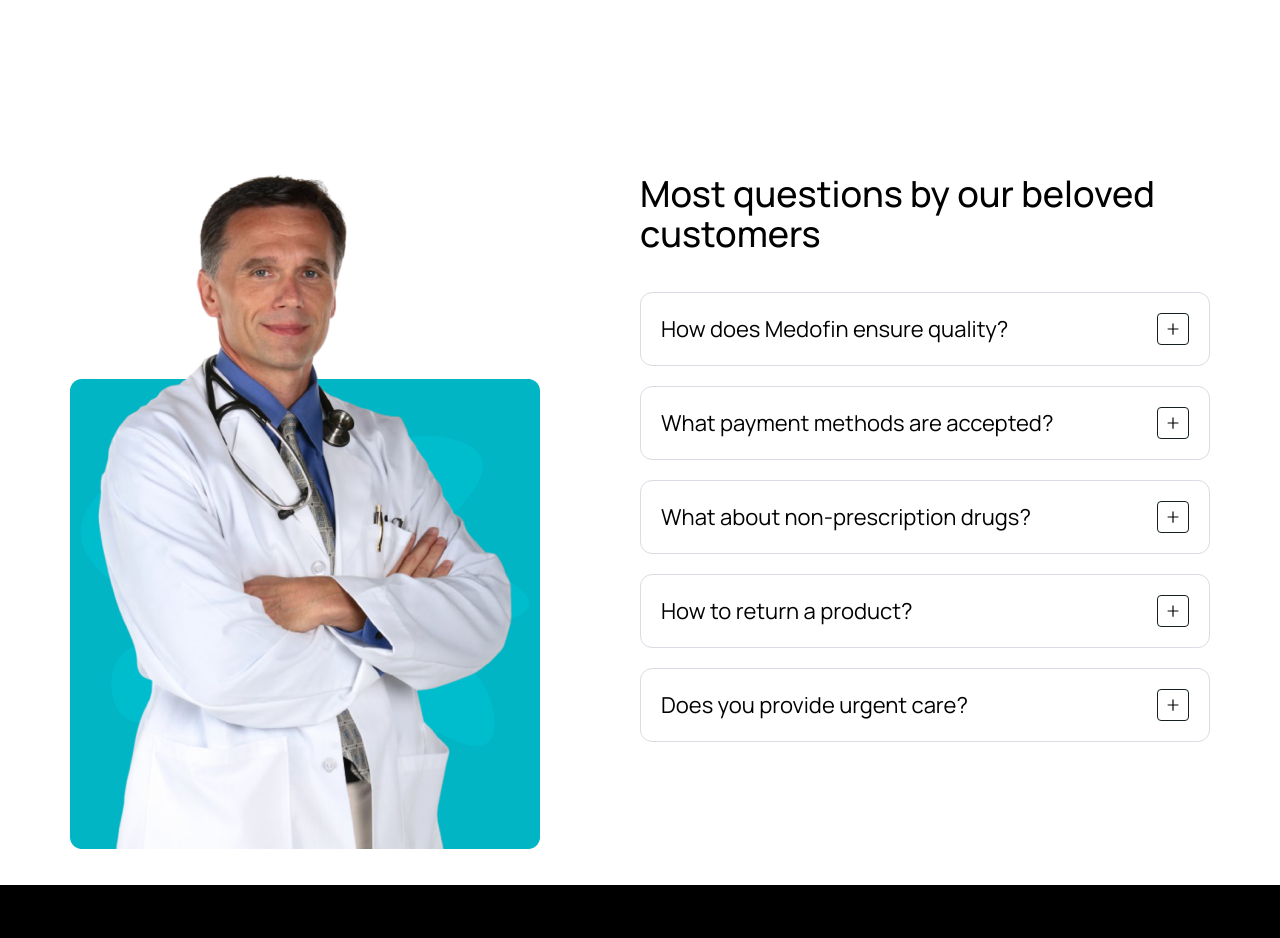
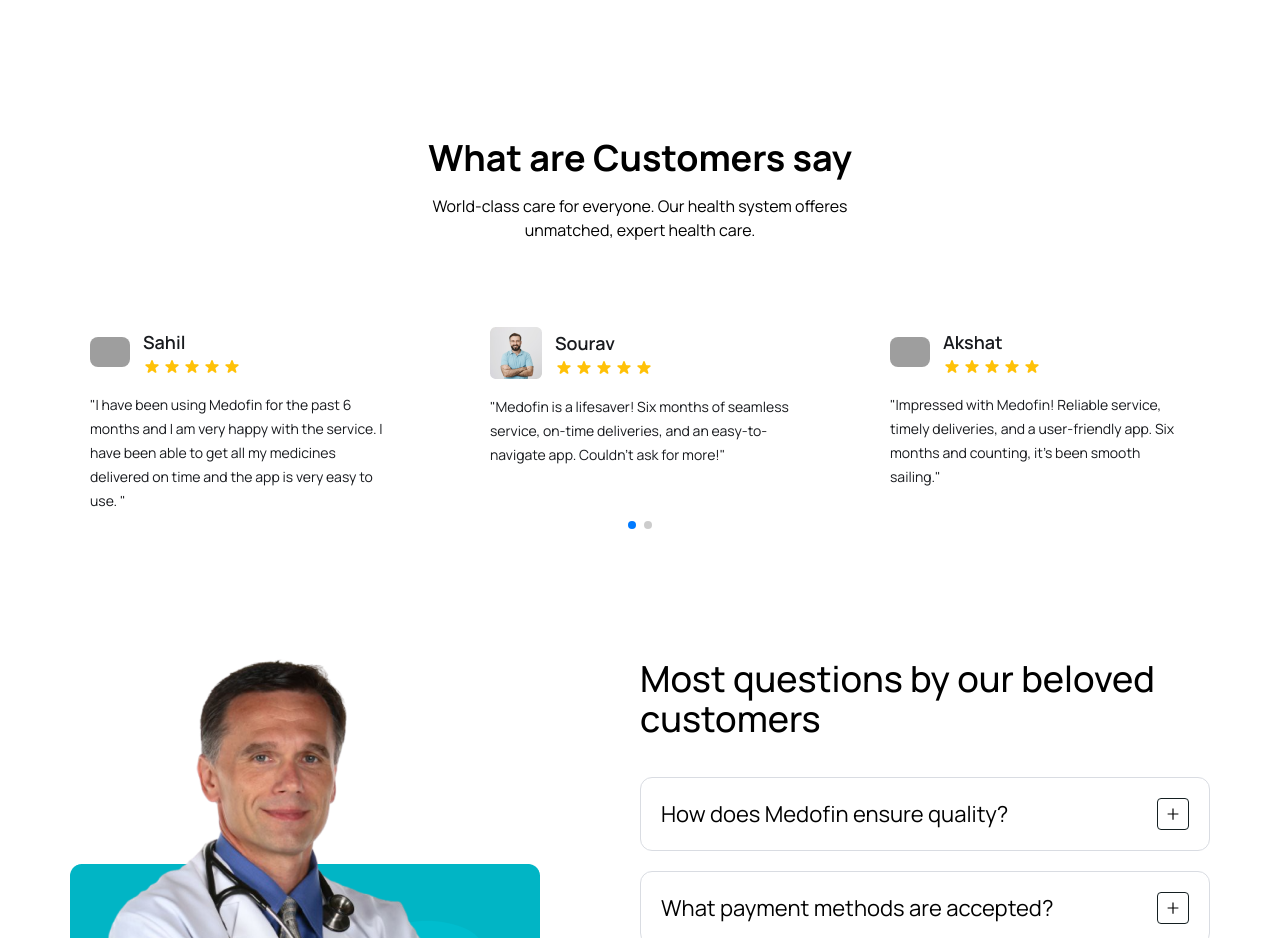
Before and after one commit to vishnubansal001/medofin, a React (Vite) app in the folder client/: page / in a window 1280 px wide. Shown: the part 4100-5038 px from the top of the page. Built offline with nearby package versions, Linux system fonts and the light colour scheme; grey boxes are pictures that could not be loaded; the HTML template or start-up script is replaced by a standard one; a web font is replaced by a local one.

Commit message:
added testimonials section

```diff
--- /dev/null
+++ b/client/src/components/home/Testimonials/TestHome.jsx
@@ -0,0 +1,18 @@
+import React from 'react'
+import Testimonials from '../Testimonials/Testimonials'
+
+const TestHome = () => {
+    return (
+        <section className='mb-20'>
+            <div className='container'>
+                <div className='xl:w-[470px]  mx-auto'>
+                    <h2 className=' text-4xl font-bold text-center'>What are Customers say</h2>
+                    <p className='text-center mt-4'>World-class care for everyone. Our health system offeres unmatched, expert health care.</p>
+                </div>
+                <Testimonials />
+            </div>
+        </section>
+    )
+}
+
+export default TestHome
--- /dev/null
+++ b/client/src/components/home/Testimonials/Testimonials.jsx
@@ -0,0 +1,122 @@
+import React from 'react'
+import { Pagination } from 'swiper'
+import { Swiper, SwiperSlide } from 'swiper/react'
+import 'swiper/css'
+import 'swiper/css/pagination'
+import { HiStar } from 'react-icons/hi'
+import paitAvatar from '../../../assets/patient-avatar.png'
+
+const Testimonials = () => {
+    return (
+        <div className='mt-[30px] lg:mt-[55px]'>
+            <Swiper modules={[Pagination]} spaceBetween={30} slidesPerView={1} pagination={{ clickable: true }}
+                breakpoints={{
+                    640: {
+                        slidesPerView: 1,
+                        spaceBetween: 40
+                    },
+                    768: {
+                        slidesPerView: 2,
+                        spaceBetween: 50
+                    },
+                    1024: {
+                        slidesPerView: 3,
+                        spaceBetween: 60
+                    }
+                }}
+            >
+                <SwiperSlide>
+                    <div className='py-[30px] px-5 rounded-3'>
+                        <div className='flex items-center gap-[13px]'>
+                            <img src="https://avatars.githubusercontent.com/u/115913715?v=4" className='rounded-lg' height={10} width={40} alt="" />
+                            <div>
+                                <h4 className='text-[18px] leading-[30px] font-semibold  text-[#181A1E]'>
+                                    Sahil
+                                </h4>
+                                <div className='flex items-center gap-[2px]'>
+                                    <HiStar className='text-[#FFC107] w-[18px] h-5' />
+                                    <HiStar className='text-[#FFC107] w-[18px] h-5' />
+                                    <HiStar className='text-[#FFC107] w-[18px] h-5' />
+                                    <HiStar className='text-[#FFC107] w-[18px] h-5' />
+                                    <HiStar className='text-[#FFC107] w-[18px] h-5' />
+                                </div>
+                            </div>
+                        </div>
+                        <p className='text-[14px] leading-6 mt-4 text-[#181A1E]'>
+                            "I have been using Medofin for the past 6 months and I am very happy with the service. I have been able to get all my medicines delivered on time and the app is very easy to use. "
+                        </p>
+                    </div>
+                </SwiperSlide>
+                <SwiperSlide>
+                    <div className='py-[30px] px-5 rounded-3'>
+                        <div className='flex items-center gap-[13px]'>
+                            <img src={paitAvatar} alt="" />
+                            <div>
+                                <h4 className='text-[18px] leading-[30px] font-semibold  text-[#181A1E]'>
+                                    Sourav
+                                </h4>
+                                <div className='flex items-center gap-[2px]'>
+                                    <HiStar className='text-[#FFC107] w-[18px] h-5' />
+                                    <HiStar className='text-[#FFC107] w-[18px] h-5' />
+                                    <HiStar className='text-[#FFC107] w-[18px] h-5' />
+                                    <HiStar className='text-[#FFC107] w-[18px] h-5' />
+                                    <HiStar className='text-[#FFC107] w-[18px] h-5' />
+                                </div>
+                            </div>
+                        </div>
+                        <p className='text-[14px] leading-6 mt-4 text-[#181A1E]'>
+                            "Medofin is a lifesaver! Six months of seamless service, on-time deliveries, and an easy-to-navigate app. Couldn't ask for more!"
+                        </p>
+                    </div>
+                </SwiperSlide>
+                <SwiperSlide>
+                    <div className='py-[30px] px-5 rounded-3'>
+                        <div className='flex items-center gap-[13px]'>
+                            <img src="https://avatars.githubusercontent.com/u/118839109?v=4" className='rounded-lg' height={10} width={40} alt="" />
+                            <div>
+                                <h4 className='text-[18px] leading-[30px] font-semibold  text-[#181A1E]'>
+                                    Akshat
+                                </h4>
+                                <div className='flex items-center gap-[2px]'>
+                                    <HiStar className='text-[#FFC107] w-[18px] h-5' />
+                                    <HiStar className='text-[#FFC107] w-[18px] h-5' />
+                                    <HiStar className='text-[#FFC107] w-[18px] h-5' />
+                                    <HiStar className='text-[#FFC107] w-[18px] h-5' />
+                                    <HiStar className='text-[#FFC107] w-[18px] h-5' />
+                                </div>
+                            </div>
+                        </div>
+                        <p className='text-[14px] leading-6 mt-4 text-[#181A1E]'>
+                            "Impressed with Medofin! Reliable service, timely deliveries, and a user-friendly app. Six months and counting, it's been smooth sailing."
+                        </p>
+                    </div>
+                </SwiperSlide>
+                <SwiperSlide>
+                    <div className='py-[30px] px-5 rounded-3'>
+                        <div className='flex items-center gap-[13px]'>
+                            <img src="https://avatars.githubusercontent.com/u/117257768?v=4" className='rounded-lg' height={10} width={40} alt="" />
+                            <div>
+                                <h4 className='text-[18px] leading-[30px] font-semibold  text-[#181A1E]'>
+                                    Aryan
+                                </h4>
+                                <div className='flex items-center gap-[2px]'>
+                                    <HiStar className='text-[#FFC107] w-[18px] h-5' />
+                                    <HiStar className='text-[#FFC107] w-[18px] h-5' />
+                                    <HiStar className='text-[#FFC107] w-[18px] h-5' />
+                                    <HiStar className='text-[#FFC107] w-[18px] h-5' />
+                                    <HiStar className='text-[#FFC107] w-[18px] h-5' />
+                                </div>
+                            </div>
+                        </div>
+                        <p className='text-[14px] leading-6 mt-4 text-[#181A1E]'>
+                            "Using Medofin for the last half-year has been a breeze. The app's ease of use and punctual deliveries have made it my go-to for medication needs."
+                        </p>
+                    </div>
+                </SwiperSlide>
+
+            </Swiper>
+        </div>
+    )
+}
+
+export default Testimonials
--- a/client/src/components/home/index.js
+++ b/client/src/components/home/index.js
@@ -4,5 +4,6 @@
 export { default as Technologies } from "./Technologies.jsx";
 export { default as Facilities } from "./Facilities.jsx";
 export { default as Sign } from "./Sign.jsx";
+export { default as Testimonials } from "./Testimonials/TestHome.jsx"
 export { default as Ans } from "./Ans.jsx";
 export { default as Footer } from "./Footer.jsx";
--- a/client/src/pages/home/Home.jsx
+++ b/client/src/pages/home/Home.jsx
@@ -7,6 +7,7 @@
   Navbar,
   Sign,
   Technologies,
+  Testimonials,
 } from "../../components/home";
 import TopDoctors from "../../components/home/TopDoctors";
 import { techno } from "../../database/data";
@@ -21,6 +22,7 @@
       <Facilities />
       <TopDoctors />
       <Sign />
+      <Testimonials />
       <Ans />
       <Footer />
     </>
```
Also changed, not shown: client/src/assets/patient-avatar.png (added).
